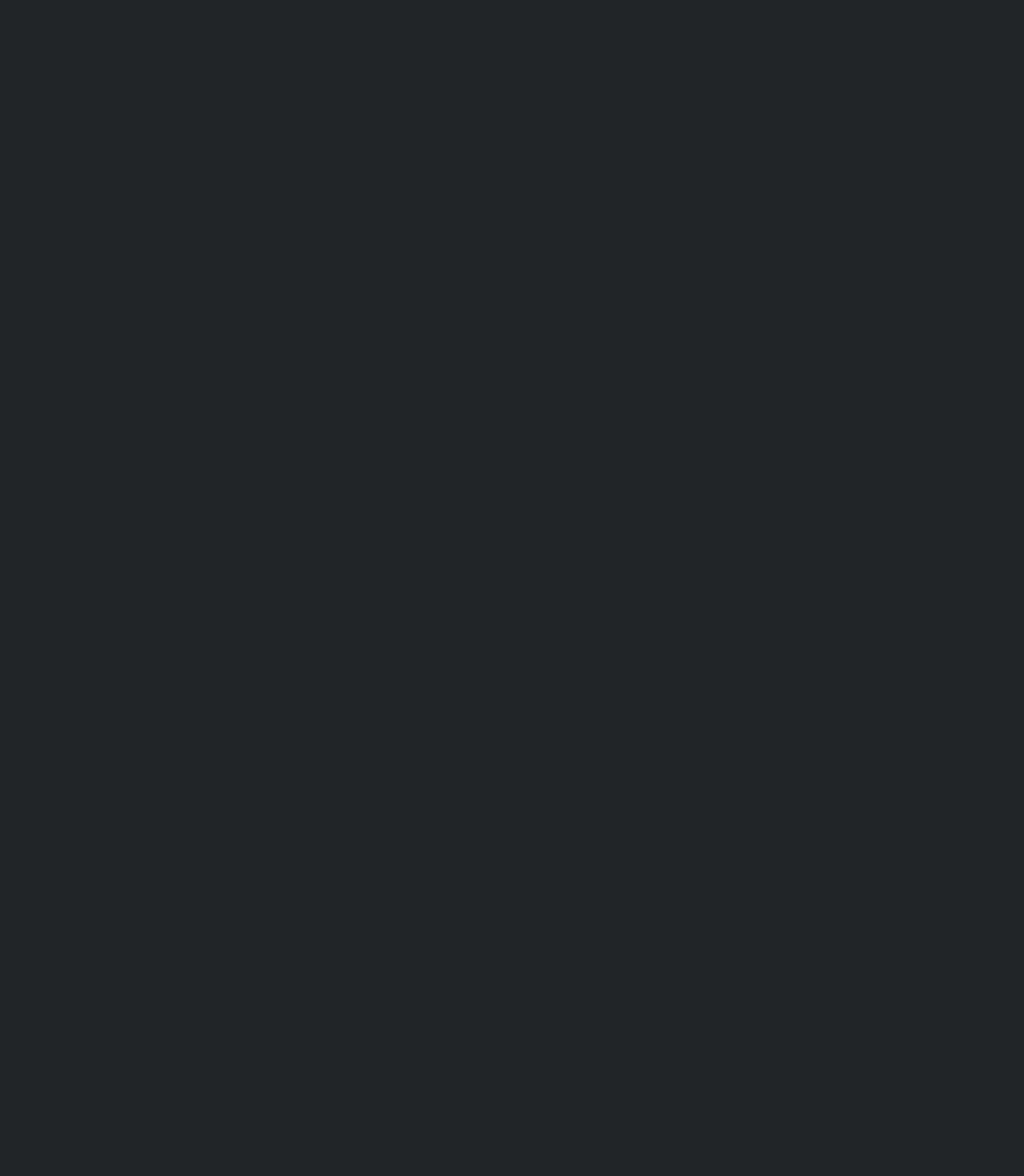
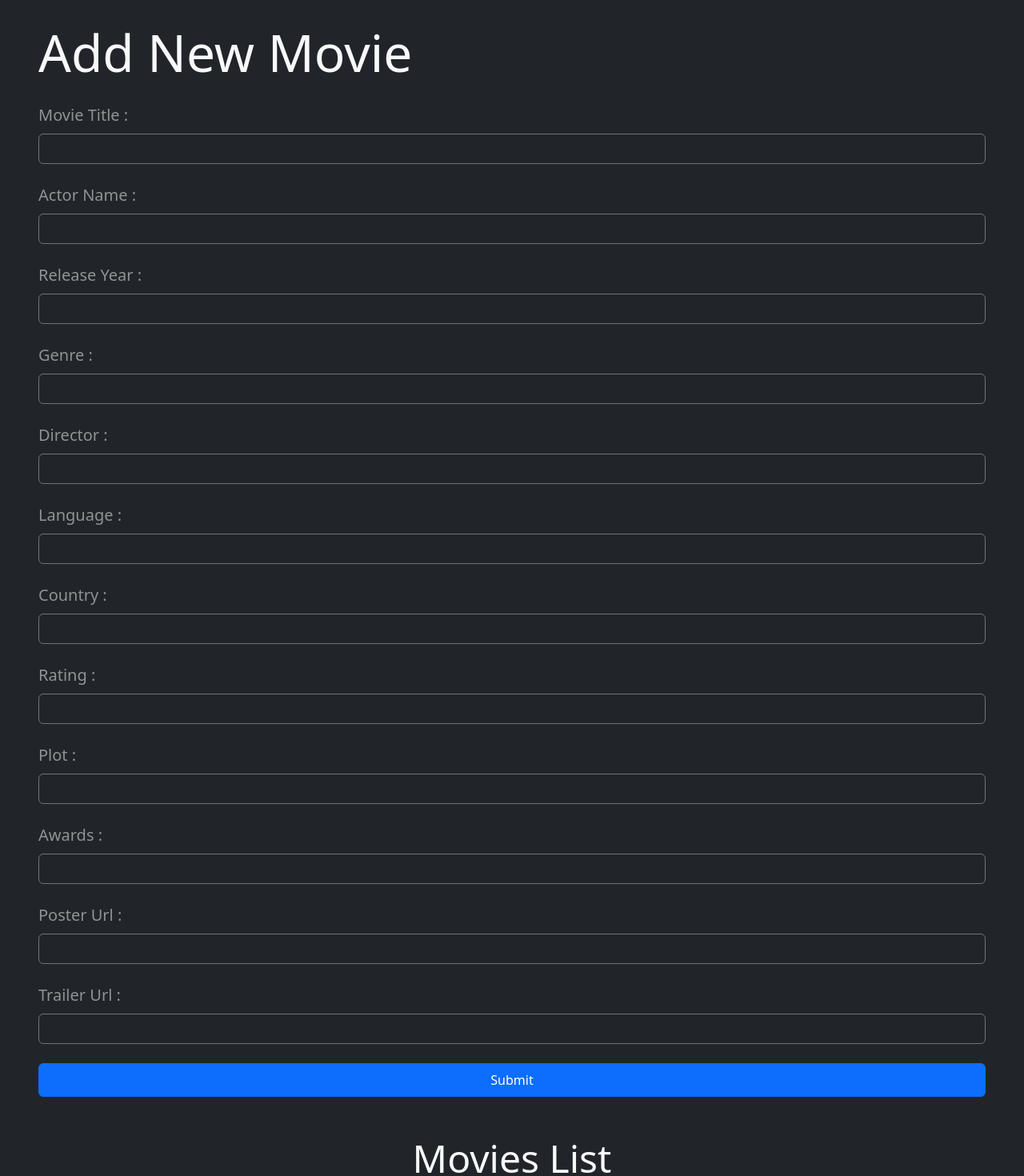
Before and after one commit to Zann-Dot/BI-Lessons, a React (Vite) app: page /movies/submit in a window 1280 px wide. Before the commit this address had no page. Shown: the part 20-1490 px from the top of the page at 80% size. Before the commit the page ends 800 px from the top, so only its background shows below. Built offline with nearby package versions, Linux system fonts and the light colour scheme; no server answers.

Commit message:
feat: add MovieFormSubmit component and configure routing to support adding new movies

```diff
--- a/src/App.jsx
+++ b/src/App.jsx
@@ -1,6 +1,7 @@
 import Movies from "./lessons/BI1.1 CW/Movies";
 import Books from "./lessons/BI1.1 HW1/Books";
 import Hotels from "./lessons/BI1.1 HW2/Hotels";
+import MovieFormSubmit from "./lessons/BI1.2 CW/MovieFormSubmit";
 import { Route, Routes } from "react-router";
 
 function App() {
@@ -8,8 +9,10 @@ function App() {
     <>
       <Routes>
         <Route path="/" element={<Movies />} />
+        <Route path="/movies" element={<Movies />} />
         <Route path="/books" element={<Books />} />
         <Route path="/hotels" element={<Hotels />} />
+        <Route path="/movies/submit" element={<MovieFormSubmit />} />
       </Routes>
     </>
   );
--- a/src/lessons/BI1.1 CW/Movies.jsx
+++ b/src/lessons/BI1.1 CW/Movies.jsx
@@ -1,3 +1,4 @@
+import { Link } from "react-router";
 import useFetch from "../../useFetch";
 import MoviesTitle from "./MoviesTitle";
 export default function Movies() {
@@ -16,6 +17,9 @@ export default function Movies() {
         ))}
       </ul>
       <MoviesTitle title={"Gully Boy"} />
+      <Link to="/movies/submit" className="btn btn-primary mt-4">
+        Add New Movie
+      </Link>
     </div>
   );
 }
--- /dev/null
+++ b/src/lessons/BI1.2 CW/MovieFormSubmit.jsx
@@ -0,0 +1,217 @@
+import useFetch from "../../useFetch";
+
+export default function MovieFormSubmit() {
+  const { data, loading, error } = useFetch("http://localhost:3000/movies");
+
+  const addMovieData = async (movieData) => {
+    try {
+      const response = await fetch("http://localhost:3000/movies", {
+        method: "POST",
+        headers: { "Content-Type": "application/json" },
+        body: JSON.stringify(movieData),
+      });
+
+      if (!response.ok) {
+        const err = await response.json().then((res) => res.error);
+        throw new Error(err);
+      }
+    } catch (error) {
+      console.error(error);
+    }
+  };
+
+  const handleSubmit = (e) => {
+    e.preventDefault();
+    const data = new FormData(e.target);
+    const title = data.get("title");
+    const releaseYear = parseInt(data.get("releaseYear"));
+    const genre = data.get("genre").split(" ");
+    const director = data.get("director");
+    const actor = data.get("actor").split(" ");
+    const language = data.get("language");
+    const country = data.get("country");
+    const rating = parseFloat(data.get("rating"));
+    const plot = data.get("plot");
+    const awards = data.get("awards");
+    const posterUrl = data.get("posterUrl");
+
+    const movieData = {
+      title,
+      releaseYear,
+      genre,
+      director,
+      actor,
+      language,
+      country,
+      rating,
+      plot,
+      awards,
+      posterUrl,
+    };
+    if (
+      !title ||
+      !releaseYear ||
+      !genre ||
+      !director ||
+      !actor ||
+      !language ||
+      !country ||
+      !rating ||
+      !plot ||
+      !awards ||
+      !posterUrl
+    ) {
+      alert("Please fill all the fields");
+      return;
+    } else {
+      addMovieData(movieData);
+    }
+  };
+  return (
+    <div>
+      <h1 className="display-3 mb-4">Add New Movie</h1>
+      <form onSubmit={handleSubmit} className="d-grid">
+        <label className="form-label fs-5 text-white-50">Movie Title :</label>
+        <input
+          type="text"
+          className="form-control bg-dark text-white border-secondary"
+          name="title"
+          placeholder="Enter movie name"
+          required
+        />
+        <br />
+
+        <label className="form-label fs-5 text-white-50">Actor Name :</label>
+        <input
+          type="text"
+          className="form-control bg-dark text-white border-secondary"
+          placeholder="Enter actor name"
+          name="actor"
+          required
+        />
+        <br />
+
+        <label className="form-label fs-5 text-white-50">Release Year :</label>
+        <input
+          type="number"
+          className="form-control bg-dark text-white border-secondary"
+          placeholder="Enter release year"
+          name="releaseYear"
+          required
+        />
+        <br />
+
+        <label className="form-label fs-5 text-white-50">Genre :</label>
+        <input
+          type="text"
+          className="form-control bg-dark text-white border-secondary"
+          placeholder="Enter genre"
+          name="genre"
+          required
+        />
+        <br />
+
+        <label className="form-label fs-5 text-white-50">Director :</label>
+        <input
+          type="text"
+          className="form-control bg-dark text-white border-secondary"
+          placeholder="Enter director name"
+          name="director"
+          required
+        />
+        <br />
+
+        <label className="form-label fs-5 text-white-50">Language :</label>
+        <input
+          type="text"
+          className="form-control bg-dark text-white border-secondary"
+          placeholder="Enter language"
+          name="language"
+          required
+        />
+        <br />
+
+        <label htmlFor="country" className="form-label fs-5 text-white-50">
+          Country :
+        </label>
+        <input
+          type="text"
+          className="form-control bg-dark text-white border-secondary"
+          placeholder="Enter country"
+          id="country"
+          name="country"
+          required
+        />
+        <br />
+
+        <label className="form-label fs-5 text-white-50">Rating :</label>
+        <input
+          type="number"
+          step="0.1"
+          className="form-control bg-dark text-white border-secondary"
+          placeholder="Enter rating"
+          name="rating"
+          required
+        />
+        <br />
+
+        <label className="form-label fs-5 text-white-50">Plot :</label>
+        <input
+          type="text"
+          className="form-control bg-dark text-white border-secondary"
+          placeholder="Enter plot"
+          name="plot"
+          required
+        />
+        <br />
+
+        <label className="form-label fs-5 text-white-50">Awards :</label>
+        <input
+          type="text"
+          className="form-control bg-dark text-white border-secondary"
+          placeholder="Enter awards"
+          name="awards"
+          required
+        />
+        <br />
+
+        <label className="form-label fs-5 text-white-50">Poster Url :</label>
+        <input
+          type="url"
+          className="form-control bg-dark text-white border-secondary"
+          placeholder="Enter poster URL"
+          name="posterUrl"
+          required
+        />
+        <br />
+
+        <label className="form-label fs-5 text-white-50">Trailer Url :</label>
+        <input
+          type="url"
+          className="form-control bg-dark text-white border-secondary"
+          placeholder="Enter trailer URL"
+          name="trailerUrl"
+        />
+        <br />
+
+        <button type="submit" className="btn btn-primary px-3 py-2">
+          Submit
+        </button>
+      </form>
+
+      <div className="container my-5">
+        <h3 className="display-5 text-center mb-4">Movies List</h3>
+        <ul className="list-group">
+          {data?.map((m) => (
+            <li
+              key={m._id}
+              className="list-group-item bg-dark text-white-50 border-secondary"
+            >
+              {m.title}
+            </li>
+          ))}
+        </ul>
+      </div>
+    </div>
+  );
+}
```
